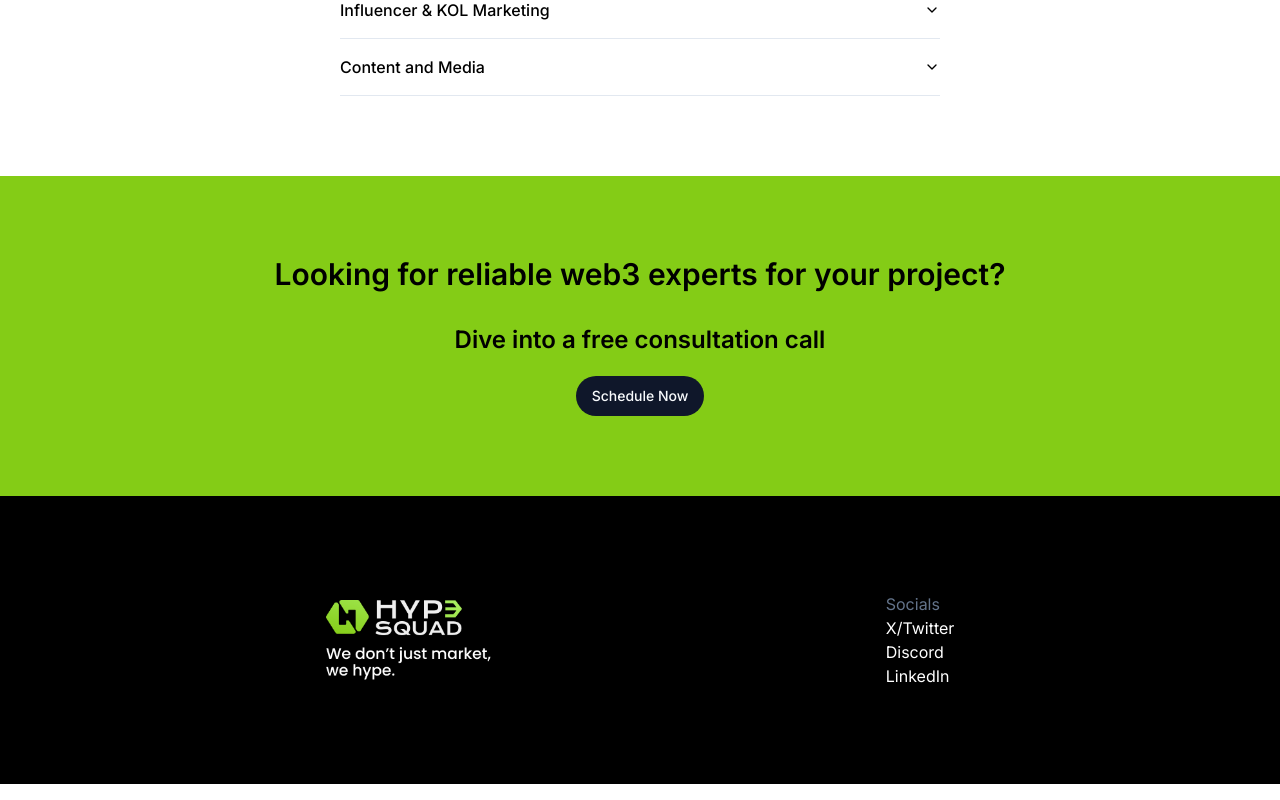
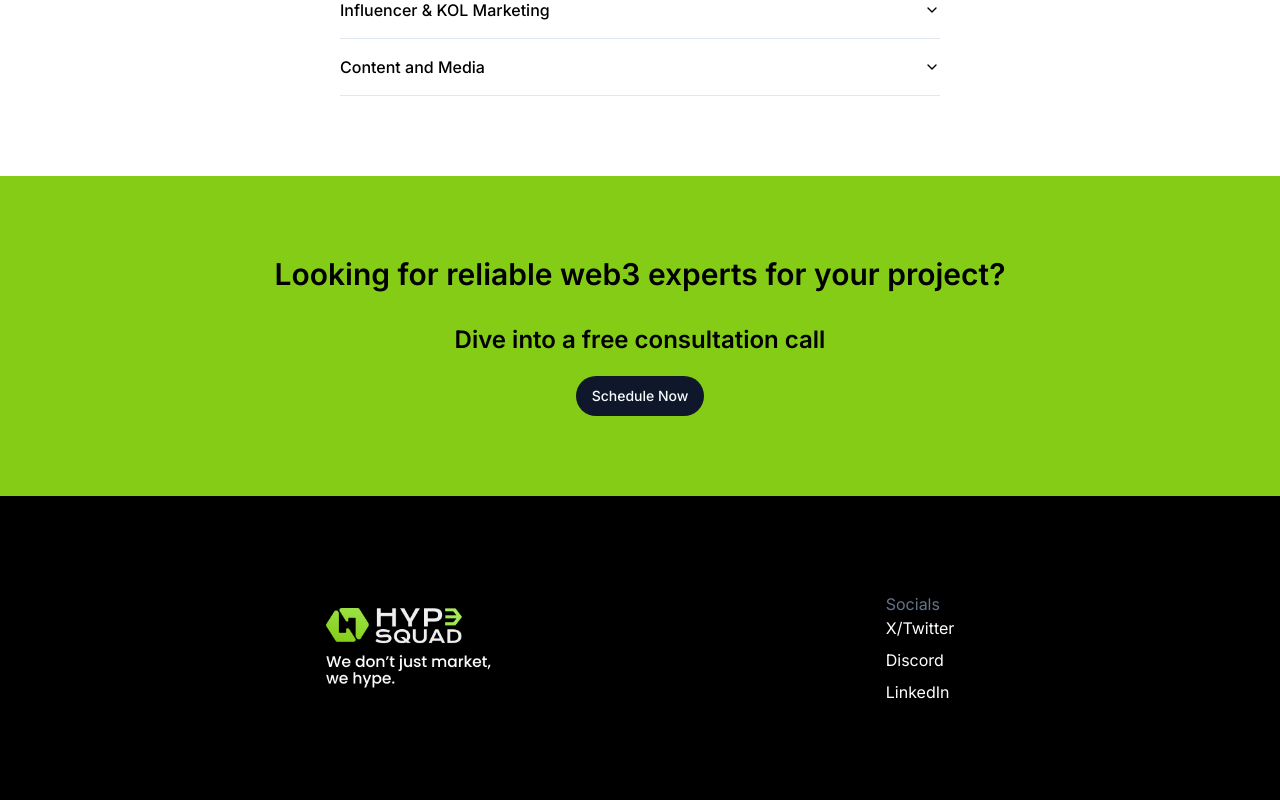
Before and after one commit to racob100/NextJs-First-Project, a Next.js app: page / in a window 1280 px wide. Shown: the part 316-1116 px from the top of the page. Built offline with nearby package versions, Linux system fonts and the light colour scheme.

Commit message:
Made the social links clickable

```diff
--- a/components/footer.tsx
+++ b/components/footer.tsx
@@ -8,9 +8,17 @@ function Footer() {
         <Image src="/Frame 28.png" alt="Logo" width={165} height={100} />
         <div className="mt-4 sm:mt-0">
           <div className="text-slate-500">Socials</div>
-          <div>X/Twitter</div>
-          <div>Discord</div>
-          <div>LinkedIn</div>
+          <div className="flex flex-col space-y-2">
+            <a href="#" target="_blank" rel="noopener noreferrer" className="hover:underline">
+              X/Twitter
+            </a>
+            <a href="#" target="_blank" rel="noopener noreferrer" className="hover:underline">
+              Discord
+            </a>
+            <a href="#" target="_blank" rel="noopener noreferrer" className="hover:underline">
+              LinkedIn
+            </a>
+          </div>
         </div>
       </div>
     </footer>
```
